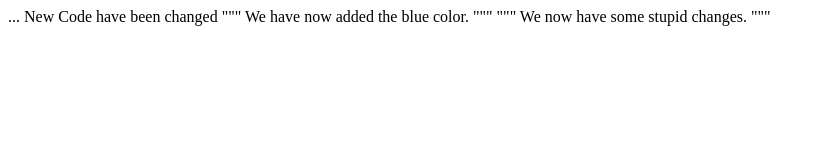
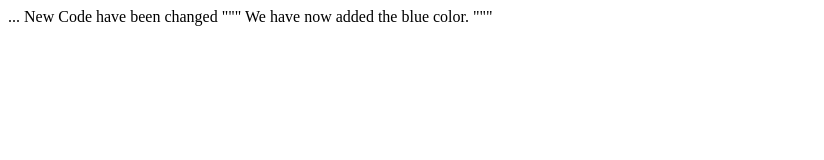
Before and after one commit to VishwaroopShah/tutorials, a plain HTML site: page index.html in a window 1280 px wide. Shown: the whole page, without its empty margins (0-824 px from the left). Drawn offline with Linux system fonts and the light colour scheme.

Commit message:
Undoing kevins mistakes

```diff
--- a/index.html
+++ b/index.html
@@ -8,11 +8,11 @@ New Code have been changed
 
 
 """
+
 We have now added the blue color.
-"""
 
-"""
-We now have some stupid changes.
+
+
 """
 
 
```
